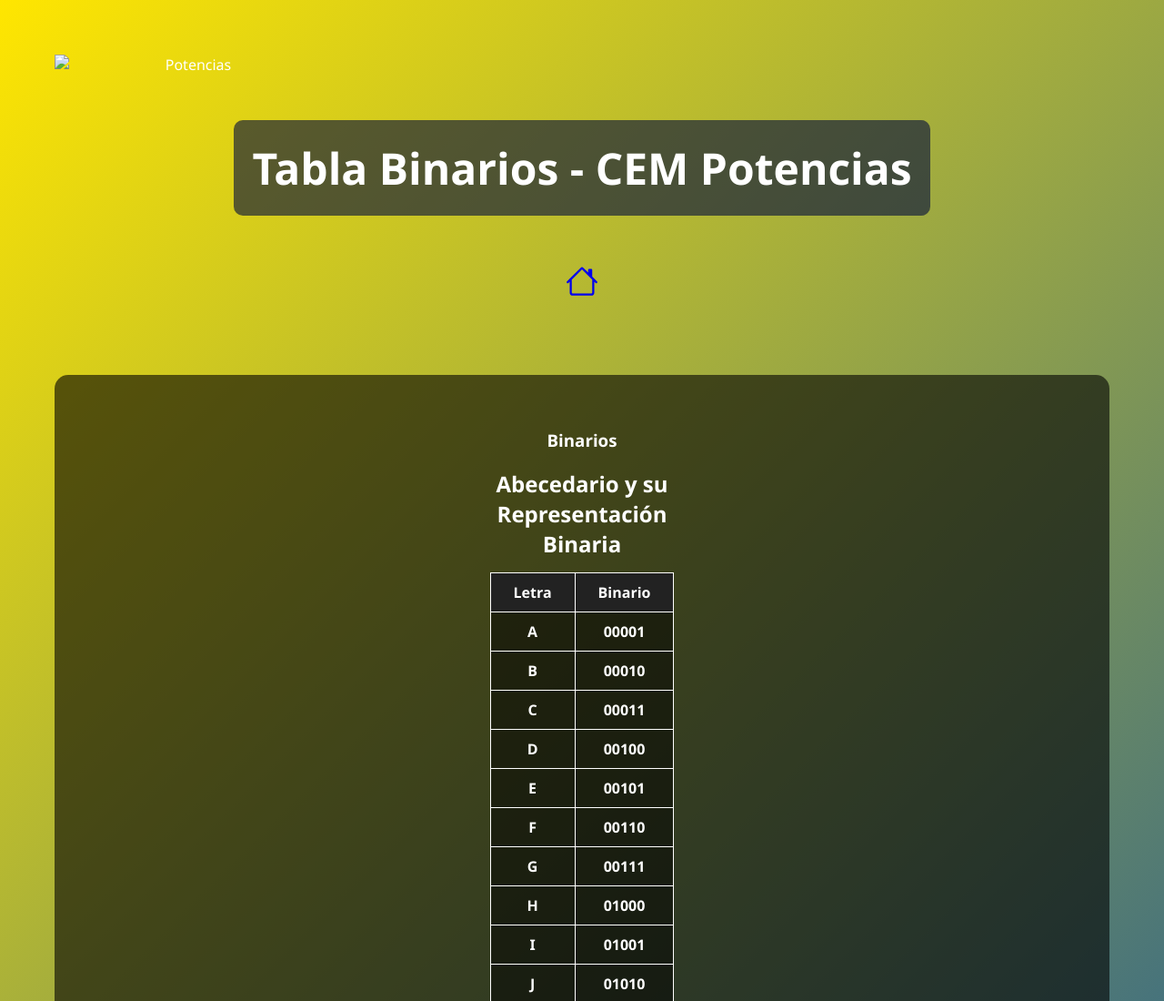
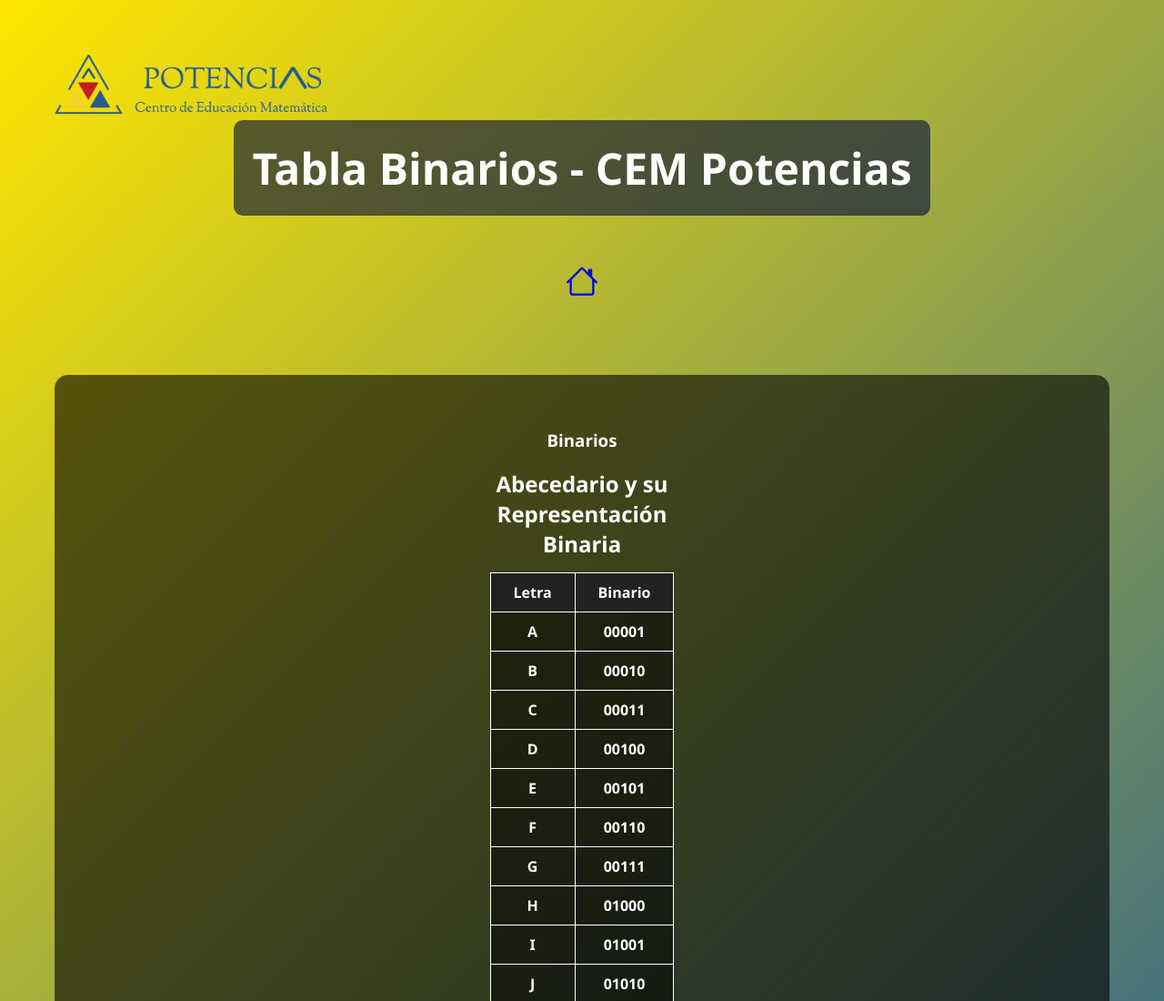
Before and after one commit to MillerSamqC/Desafio-Derivativo, a plain HTML site: page tablebin.html in a window 1280 px wide. Shown: the top 1100 px of the page at 91% size. Drawn offline with nearby package versions, Linux system fonts and the light colour scheme; the site is published under a folder, as on GitHub Pages, so addresses that start at the root find nothing.

Commit message:
Update tablebin.html

```diff
--- a/tablebin.html
+++ b/tablebin.html
@@ -50,7 +50,7 @@
     <!--
     <img src="/img/unicolmayor.png" alt="logo UCMC" class="logo-fondo"><br><br><br><br>
     -->
-    <img src="/img/logo_horizontalRecurso 39.png" alt="Potencias" class="logo-principal" >
+    <img src="img/logo_horizontalRecurso 39.png" alt="Potencias" class="logo-principal" >
     <h1>Tabla Binarios - CEM Potencias</h1><br><br>
     <a href="index.html">
       <svg xmlns="http://www.w3.org/2000/svg" width="36" height="36" fill="currentColor" class="bi bi-house" viewBox="0 0 16 16">
```
